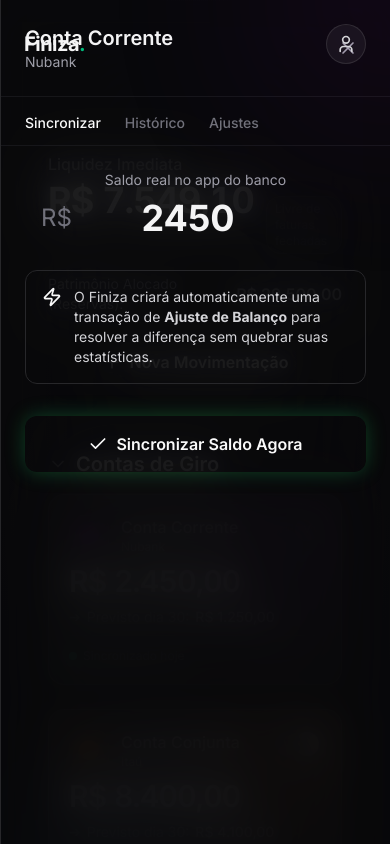
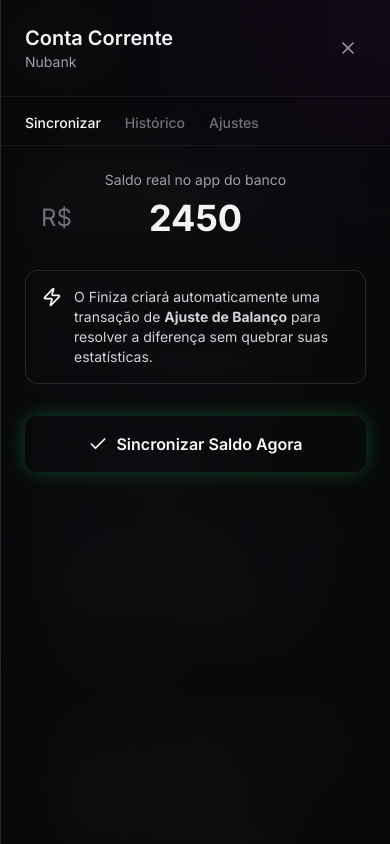
Before and after one commit to InovacodeDev/finiza, a Next.js app: page /accounts in a window 390 px wide. Both pictures are taken after a click on the element 195 px from the left and 589 px from the top of the page. Shown: the top 844 px of the page. Built offline with nearby package versions, Linux system fonts and the light colour scheme; grey boxes are pictures that could not be loaded.

Commit message:
fix(ui): adjust sidebar and modal z-index to fix overlapping headers, isolate scrolling behavior, and hide global scrollbars

```diff
--- a/src/app/(app)/accounts/page.tsx
+++ b/src/app/(app)/accounts/page.tsx
@@ -193,7 +193,7 @@
     };
 
     return (
-        <div className="relative min-h-[calc(100vh-64px)] w-full p-6 md:p-8 lg:p-12 pb-32 overflow-x-hidden">
+        <div className="relative min-h-[calc(100vh-64px)] w-full p-6 md:p-8 lg:p-12 pb-32">
             {/* Subtle Background Glow w/ Parallax */}
             <motion.div
                 style={{ y: yBg1 }}
@@ -311,7 +311,7 @@
                     if (!source || !target) return null;
 
                     return (
-                        <div className="fixed inset-0 z-50 flex items-center justify-center p-4 bg-zinc-950/60 backdrop-blur-sm">
+                        <div className="fixed inset-0 z-[60] flex items-center justify-center p-4 bg-zinc-950/60 backdrop-blur-sm">
                             <div className="bg-zinc-900 border border-zinc-800 p-6 rounded-3xl w-full max-w-md shadow-2xl animate-in fade-in zoom-in-95 duration-200">
                                 <div className="flex justify-between items-center mb-6">
                                     <h3 className="text-xl font-bold text-zinc-100">Transferência Rápida</h3>
--- a/src/app/(app)/layout.tsx
+++ b/src/app/(app)/layout.tsx
@@ -7,7 +7,7 @@
             <Sidebar />
             {/* Adicionamos pt-32 aqui para compensar o header,
                 e permitimos que o child ocupe todo o restante do lado direito */}
-            <div className="flex-1 flex flex-col items-center w-full pt-32 pb-12 px-6 lg:px-8">{children}</div>
+            <div className="flex-1 flex flex-col items-center w-full pt-32 pb-12 px-6 lg:px-8 lg:ml-64">{children}</div>
         </div>
     );
 }
--- a/src/app/globals.css
+++ b/src/app/globals.css
@@ -89,4 +89,24 @@
     body {
         @apply bg-background text-foreground transition-colors duration-300 antialiased;
     }
+
+    /* Ocultar barra de rolagem globalmente */
+    * {
+        -ms-overflow-style: none; /* IE e Edge */
+        scrollbar-width: none; /* Firefox */
+    }
+    *::-webkit-scrollbar {
+        display: none;
+    }
+
+    /* Remover setas de inputs numéricos */
+    input[type="number"]::-webkit-inner-spin-button,
+    input[type="number"]::-webkit-outer-spin-button {
+        -webkit-appearance: none;
+        margin: 0;
+    }
+
+    input[type="number"] {
+        -moz-appearance: textfield; /* Firefox */
+    }
 }
--- a/src/app/layout.tsx
+++ b/src/app/layout.tsx
@@ -48,7 +48,7 @@
                 )}
             >
                 <Navbar />
-                <main className="relative flex min-h-screen w-full flex-col items-center justify-center overflow-hidden backdrop-blur-3xl">
+                <main className="relative flex min-h-screen w-full flex-col items-center justify-center">
                     {children}
                 </main>
                 <InstallPrompt />
--- a/src/components/ui/AccountSlideOver.tsx
+++ b/src/components/ui/AccountSlideOver.tsx
@@ -1,7 +1,6 @@
-import React, { useState } from "react";
+import React, { useState, useEffect } from "react";
 import { X, Check, Trash2, Edit2, Zap } from "lucide-react";
 import { cn } from "@/lib/utils";
-import Image from "next/image";
 
 interface AccountSlideOverProps {
     isOpen: boolean;
@@ -26,6 +25,17 @@
     const [adjustedBalance, setAdjustedBalance] = useState(balance.toString());
     const [swipeLeftId, setSwipeLeftId] = useState<string | null>(null);
 
+    useEffect(() => {
+        if (isOpen) {
+            document.body.style.overflow = "hidden";
+        } else {
+            document.body.style.overflow = "unset";
+        }
+        return () => {
+            document.body.style.overflow = "unset";
+        };
+    }, [isOpen]);
+
     // Mocked recent transactions
     const transactions = [
         { id: "1", date: "Hoje", description: "Compra iFood", amount: -65.9, category: "Alimentação" },
@@ -45,7 +55,7 @@
             {/* Backdrop */}
             {isOpen && (
                 <div
-                    className="fixed inset-0 z-40 bg-zinc-950/40 backdrop-blur-sm transition-opacity"
+                    className="fixed inset-0 z-[60] bg-zinc-950/40 backdrop-blur-sm transition-opacity"
                     onClick={onClose}
                 />
             )}
@@ -53,7 +63,7 @@
             {/* Slide-Over Drawer */}
             <div
                 className={cn(
-                    "fixed inset-y-0 right-0 z-50 w-full max-w-md bg-zinc-950/80 backdrop-blur-xl border-l border-zinc-800 shadow-2xl transform transition-transform duration-500 ease-out flex flex-col",
+                    "fixed inset-y-0 right-0 z-[70] w-full max-w-md bg-zinc-950/80 backdrop-blur-xl border-l border-zinc-800 shadow-2xl transform transition-transform duration-500 ease-out flex flex-col",
                     isOpen ? "translate-x-0" : "translate-x-full",
                 )}
             >
@@ -144,7 +154,7 @@
                                 <div
                                     key={t.id}
                                     className="relative overflow-hidden group rounded-lg"
-                                    onTouchStart={(e) => {
+                                    onTouchStart={() => {
                                         /* Touch logic for mobile swipe */
                                     }}
                                 >
--- a/src/components/ui/Sidebar.tsx
+++ b/src/components/ui/Sidebar.tsx
@@ -31,7 +31,7 @@
     return (
         <aside
             className={twMerge(
-                "hidden lg:flex flex-col w-64 h-screen sticky top-0 left-0 pt-28 pb-8 z-40 transition-all duration-500 ease-out",
+                "hidden lg:flex flex-col w-64 h-screen fixed top-0 left-0 pt-28 pb-8 z-40 transition-all duration-500 ease-out",
                 isScrolled ? "bg-zinc-950/80 border-r border-white/5 backdrop-blur-xl shadow-lg" : "bg-transparent",
             )}
         >
```
